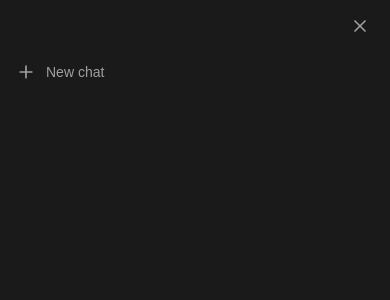
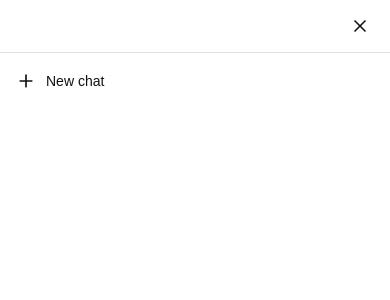
Before and after one commit to denisvivdenko/chatops-frontend-base, a Next.js app: page / in a window 390 px wide. Both pictures are taken after a click on the button 30 px from the left and 26 px from the top of the page. Shown: the top 300 px of the page. Built offline with nearby package versions, Linux system fonts and the light colour scheme.

Commit message:
feat: add mobile menu styles

```diff
--- a/app/components/chat/ChatHeader/ChatHeader.module.css
+++ b/app/components/chat/ChatHeader/ChatHeader.module.css
@@ -14,12 +14,11 @@
   border: none;
   border-radius: 6px;
   background: transparent;
-  color: #a0a0a0;
+  color: #111;
   cursor: pointer;
-  transition: background 0.15s, color 0.15s;
+  transition: background 0.15s;
 }
 
 .menuBtn:hover {
-  background: #2e2e2e;
-  color: #fff;
+  background: #f4f4f4;
 }
--- a/app/components/navigation/MobileMenu/MobileMenu.module.css
+++ b/app/components/navigation/MobileMenu/MobileMenu.module.css
@@ -2,7 +2,7 @@
   position: fixed;
   inset: 0;
   z-index: 100;
-  background: #1a1a1a;
+  background: #fff;
   display: flex;
   flex-direction: column;
 }
@@ -12,6 +12,7 @@
   justify-content: flex-end;
   padding: 0.5rem 0.75rem;
   flex-shrink: 0;
+  border-bottom: 1px solid #e0e0e0;
 }
 
 .closeBtn {
@@ -23,21 +24,20 @@
   border: none;
   border-radius: 6px;
   background: transparent;
-  color: #a0a0a0;
+  color: #111;
   cursor: pointer;
-  transition: background 0.15s, color 0.15s;
+  transition: background 0.15s;
 }
 
 .closeBtn:hover {
-  background: #2e2e2e;
-  color: #fff;
+  background: #f4f4f4;
 }
 
 .nav {
   display: flex;
   flex-direction: column;
   gap: 0.25rem;
-  padding: 0 0.5rem;
+  padding: 0.5rem;
 }
 
 .item {
@@ -49,14 +49,13 @@
   border: none;
   border-radius: 6px;
   background: transparent;
-  color: #a0a0a0;
+  color: #111;
   font-size: 0.875rem;
   cursor: pointer;
   text-align: left;
-  transition: background 0.15s, color 0.15s;
+  transition: background 0.15s;
 }
 
 .item:hover {
-  background: #2e2e2e;
-  color: #fff;
+  background: #f4f4f4;
 }
```
